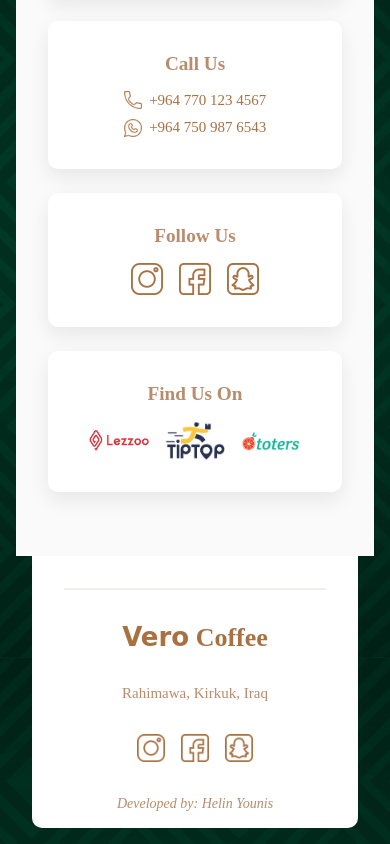
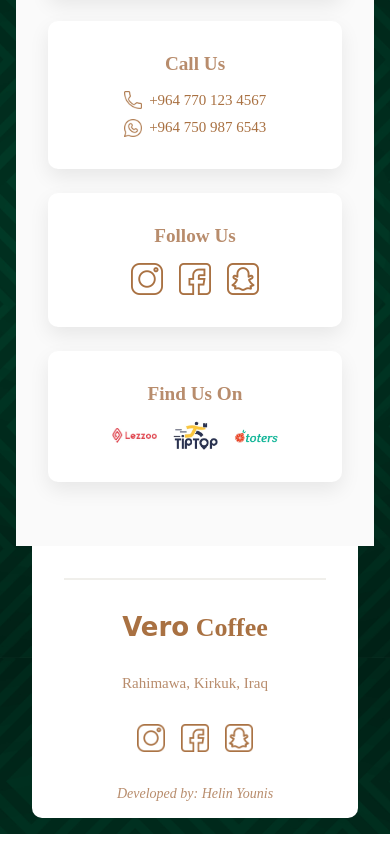
Before and after one commit to HelinYouns/Caf-Web, a plain HTML site: page index.html in a window 390 px wide. Shown: the part 6938-7782 px from the top of the page. Drawn offline with Linux system fonts and the light colour scheme; a web font is replaced by a local one.

Commit message:
Fix Design Issue

```diff
--- a/assets/css/home.css
+++ b/assets/css/home.css
@@ -850,4 +850,8 @@
     font-size: 15px;
     line-height: 1.5;
   }
+  /* Constact Section */
+  .delivery-icons img {
+  width: 45px;
 }
+}
--- a/assets/css/main.css
+++ b/assets/css/main.css
@@ -431,9 +431,6 @@ footer {
   transform: rotate(-45deg);
 }
 
-
-
-
 @media (max-width: 768px) {
 main {
   margin: 2em 1em 0;
--- a/index.html
+++ b/index.html
@@ -361,7 +361,7 @@
           <!-- Delivery Platforms -->
           <div class="contact-box">
             <h3 class="contact-label" data-key="findUs">Find Us On</h3>
-            <div class="delivery-icons flex align-center justify-center">
+            <div class="delivery-icons">
               <a href="#" target="_blank"><img src="assets/icons/lezzoo.PNG" alt="Lezzoo Delivery Logo"></a>
               <a href="#" target="_blank"><img src="assets/icons/tiptop.PNG" alt="TipTop Delivery Logo"></a>
               <a href="#" target="_blank"><img src="assets/icons/toters.PNG" alt="Toters Delivery Logo"></a>
```
